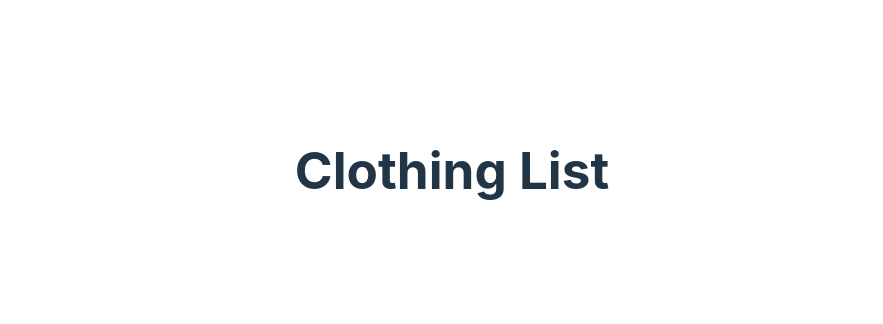
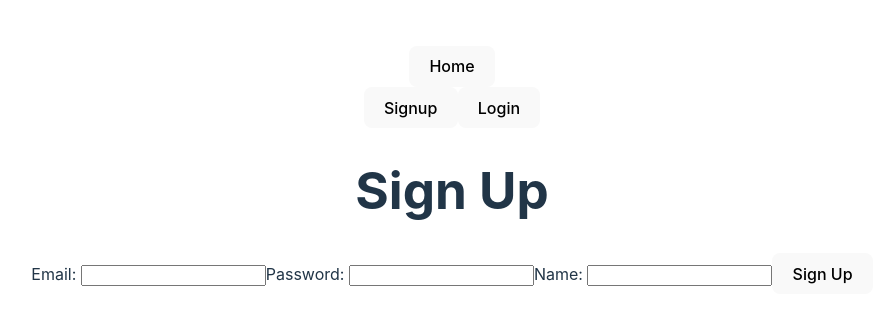
Before and after one commit to jsguillotte/StyleScript-client, a React (Vite) app: page /signup in a window 1280 px wide. Before the commit this address had no page. Shown: the part 230-554 px from the top of the page, without its empty margins (188-1071 px from the left). Built offline with nearby package versions, Linux system fonts and the light colour scheme.

Commit message:
authentification added

```diff
--- a/src/App.jsx
+++ b/src/App.jsx
@@ -5,24 +5,28 @@ import ClothingDetailsPage from './Pages/ClothingDetails'
 import AddClothing from './Pages/AddClothing'
 import EditClothing from './Pages/EditClothing/clothing'
 import LaundryList from './Pages/LaundryList'
-
-
-
+import LandingPage from './Pages/LandingPage'
+import SignupPage from './Pages/Signup'
+import LoginPage from './Pages/Login'
+import Navbar from "./Components/Navbar"
+import IsPrivate from "./Components/isPrivate";
+import IsAnon from "./Components/isAnon";
 import './App.css'
 
 function App() {
 
   return (
     <div>
-
-    <h1>Clothing List</h1>
+    <Navbar/>
     <Routes>
-        <Route path="/clothing" element={<ClothingListPage />} />
-        <Route path="/clothing/:clothingId" element={<ClothingDetailsPage />} />
-        <Route path="/clothing/create" element={<AddClothing />} />
-        <Route path="/clothing/edit/:clothingId" element={<EditClothing />} />
-        <Route path="/laundry" element={<LaundryList />} />
-
+        <Route path="/" element={<LandingPage />} />
+        <Route path="/clothing" element={<IsPrivate><ClothingListPage /></IsPrivate>} />
+        <Route path="/clothing/:clothingId" element={<IsPrivate><ClothingDetailsPage /></IsPrivate>} />
+        <Route path="/clothing/create" element={<IsPrivate><AddClothing /></IsPrivate>} />
+        <Route path="/clothing/edit/:clothingId" element={<IsPrivate><EditClothing /></IsPrivate>} />
+        <Route path="/laundry" element={<IsPrivate><LaundryList /></IsPrivate>} />
+        <Route path="/signup" element={<IsAnon><SignupPage /></IsAnon>} />
+        <Route path="/login" element={<IsAnon><LoginPage /></IsAnon>} />
 
       </Routes>
 
--- a/src/Components/Navbar/index.jsx
+++ b/src/Components/Navbar/index.jsx
@@ -1,12 +1,13 @@
 import {Link} from 'react-router-dom';
 import {useContext} from 'react';
 import { AuthContext } from '../../Context/auth.context';
+
 function Navbar() {
   const {isLoggedIn, user, logOutUser} = useContext(AuthContext);
   return (
     <nav>
     <div>
-    <Link to="/clothing">
+    <Link to="/">
         <button>Home</button>
     </Link>
     </div>
--- a/src/Components/isAnon/index.jsx
+++ b/src/Components/isAnon/index.jsx
@@ -6,7 +6,7 @@ function IsAnon({children}) {
     if (isLoading) return <p>Loading ... </p>;
 
     if (isLoggedIn){
-        return <Navigate to="/clothing" />
+        return <Navigate to="/" />
     }
     else {
         return children;
--- a/src/Components/isPrivate/index.jsx
+++ b/src/Components/isPrivate/index.jsx
@@ -1,6 +1,7 @@
 import {useContext} from 'react';
 import { AuthContext } from '../../Context/auth.context';
 import {Navigate} from 'react-router-dom';
+
 function IsPrivate({children}) {
     const {isLoggedIn, isLoading} = useContext(AuthContext);
     if (isLoading) return <p>Loading ... </p>;
--- /dev/null
+++ b/src/Pages/LandingPage/index.jsx
@@ -0,0 +1,9 @@
+import React from 'react'
+
+function LandingPage() {
+  return (
+    <div>this is the landing page.... under construction</div>
+  )
+}
+
+export default LandingPage
--- a/src/Pages/Login/index.jsx
+++ b/src/Pages/Login/index.jsx
@@ -22,7 +22,7 @@ function LoginPage() {
             .then((response) => {
                 storeToken(response.data.authToken)
                 authenticateUser();
-                navigate("/clothing");
+                navigate("/");
             }).catch((error) => {
                 const errorDescription = error.response.data.message;
                 setErrorMessage(errorDescription);
--- a/src/main.jsx
+++ b/src/main.jsx
@@ -3,12 +3,14 @@ import ReactDOM from 'react-dom/client'
 import App from './App.jsx'
 import { BrowserRouter as Router} from 'react-router-dom'
 import './index.css'
+import { AuthProviderWrapper } from './Context/auth.context.jsx'
 
 ReactDOM.createRoot(document.getElementById('root')).render(
   <React.StrictMode>
     <Router>
+      <AuthProviderWrapper>
       <App />
+      </AuthProviderWrapper>
     </Router>
-
   </React.StrictMode>,
 )
```
